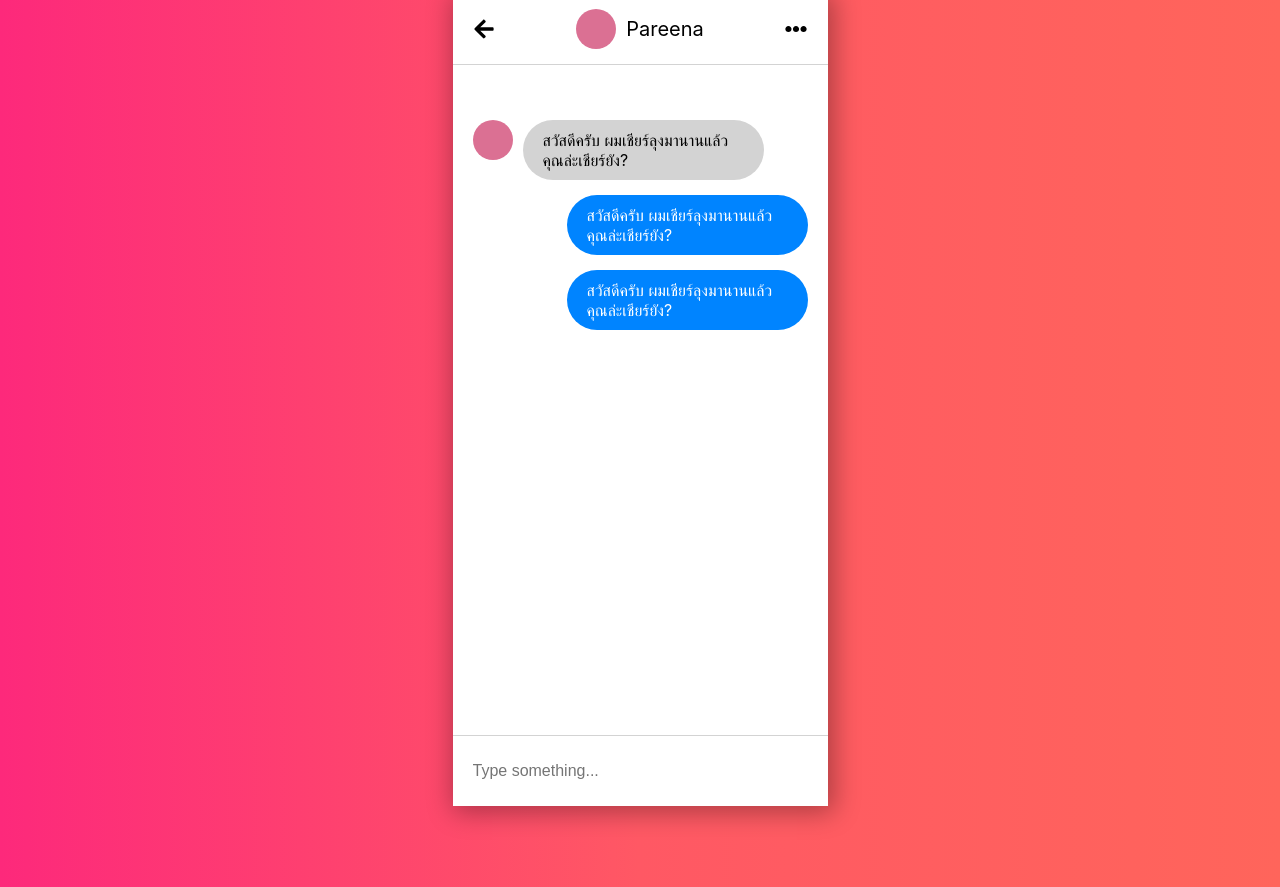
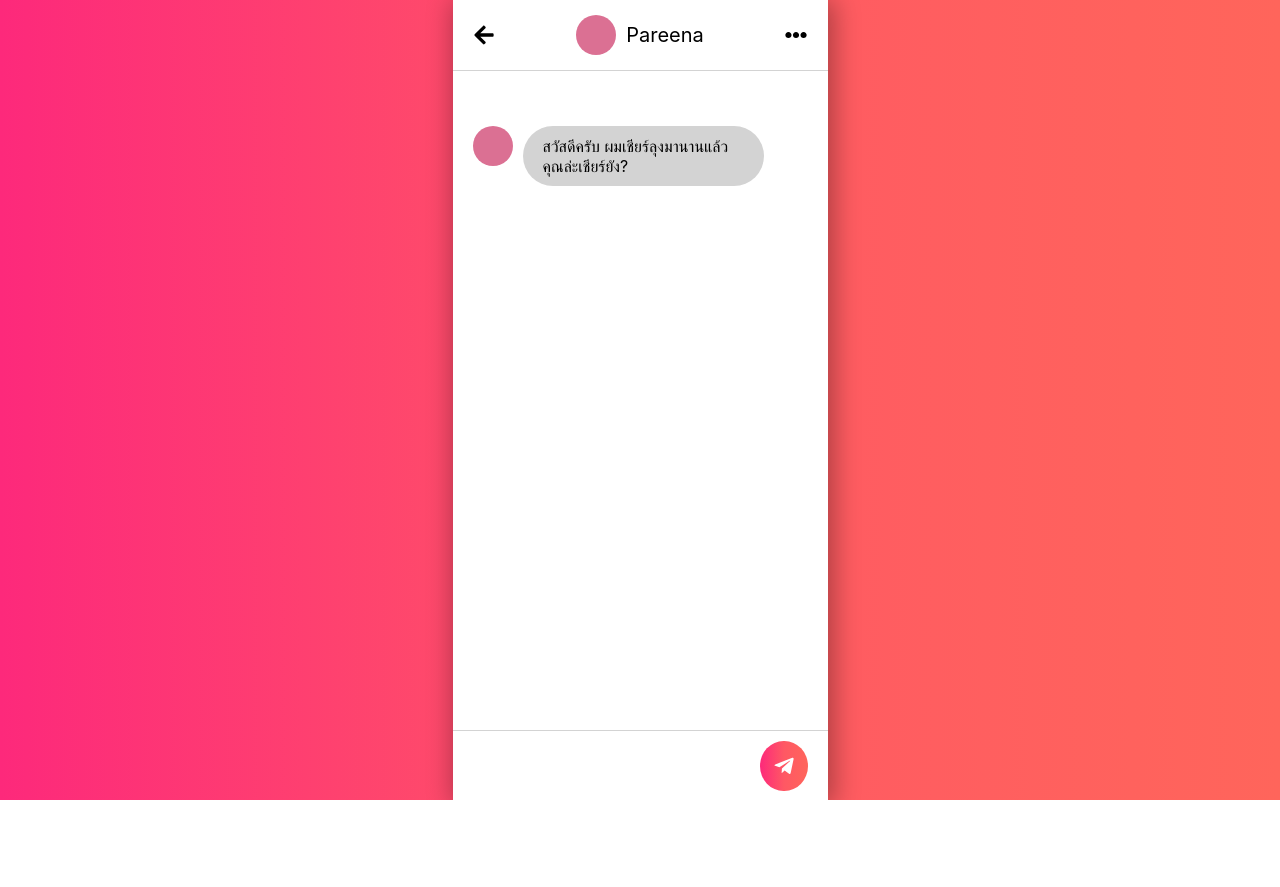
Before and after one commit to noppanat1997/slimder, a React (Create React App) app: page /chat in a window 1280 px wide. After the commit the page ends 800 px from the top, so only its background shows below. Built offline with nearby package versions, Linux system fonts and the light colour scheme.

Commit message:
🆕 Chat finished v1.0

```diff
--- a/src/App.css
+++ b/src/App.css
@@ -1,6 +1,10 @@
 .phone {
-  width: 375px;
-  height: 812px;
+  box-sizing: border-box;
+  max-width: 375px;
+  max-height: 812px;
+  width: 100vw;
+  height: 100vh;
   background-color: white;
   box-shadow: 3px 3px 25px 3px #00000054;
+  overflow: hidden;
 }
--- a/src/components/Bubble.js
+++ b/src/components/Bubble.js
@@ -1,13 +1,13 @@
 import React from 'react';
 import './Bubble.scss';
 
-export default ({ me }) => {
+export default ({ me, text }) => {
   return (
     <div className={me ? 'bubble-container me' : 'bubble-container'}>
       {!me && <div className="bubble-pic"></div>}
 
       <div className="bubble">
-        <p>สวัสดีครับ ผมเชียร์ลุงมานานแล้ว คุณล่ะเชียร์ยัง?</p>
+        <p>{text}</p>
       </div>
     </div>
   );
--- a/src/components/Chat.js
+++ b/src/components/Chat.js
@@ -1,9 +1,42 @@
-import React from 'react';
+import React, { useState, useEffect } from 'react';
 import './Chat.scss';
 import Bubble from './Bubble';
-import { FaArrowLeft, FaEllipsisH } from 'react-icons/fa';
+import { FaArrowLeft, FaEllipsisH, FaTelegramPlane } from 'react-icons/fa';
+
 
 export default () => {
+  const [msg, setMsg] = useState('');
+  const [msgs, setMsgs] = useState([]);
+
+  useEffect(() => {
+    setMsgs([
+      ...msgs,
+      {
+        name: 'Pareena',
+        text: 'สวัสดีครับ ผมเชียร์ลุงมานานแล้ว คุณล่ะเชียร์ยัง?',
+        isMe: false
+      }])
+  }, [])
+
+  useEffect(() => {
+    const ele = document.querySelector('.chat-box');
+    ele.scrollTop = ele.scrollHeight;
+  }, [msgs])
+
+  const sendMsg = e => {
+    e.preventDefault();
+    msgs.push({ name: 'Thanathorn', text: msg, isMe: true });
+    setMsg('');
+    setMsgs([
+      ...msgs,
+      {
+        name: 'Pareena',
+        text: 'สวัสดีครับ ผมเชียร์ลุงมานานแล้ว คุณล่ะเชียร์ยัง?',
+        isMe: false
+      }
+    ])
+  }
+
   return (
     <div className="chat-container">
       <div className="chat-header">
@@ -19,13 +52,20 @@ export default () => {
       </div>
 
       <div className="chat-box">
-        <Bubble/>
-        <Bubble me/>
-        <Bubble me/>
+        {msgs.map(m => <Bubble me={m.isMe} text={m.text}/>)}
+        <div id="lastest-msg"></div>
       </div>
 
       <div className="chat-input">
-        <input placeholder="Type something..."/>
+        <input
+          id="input-chat"
+          placeholder="Type something..."
+          value={msg}
+          onChange={e => setMsg(e.target.value)}
+          onKeyPress={e => e.key === 'Enter' ? sendMsg(e) : null}
+          autoFocus
+        />
+        <button onClick={sendMsg}><FaTelegramPlane /></button>
       </div>
 
     </div>
--- a/src/components/Chat.scss
+++ b/src/components/Chat.scss
@@ -40,17 +40,22 @@
   }
 
   .chat-box {
-    height: calc(100% - 70px);
+    height: 75%;
     padding: 40px 20px;
+    overflow: scroll;
   }
 
   .chat-input {
     position: absolute;
     bottom: 0;
+    box-sizing: border-box;
+    padding: 0 20px;
     width: 100%;
     height: 70px;
     border-top: 1px solid lightgray;
+    background: white;
     display: flex;
+    justify-content: space-between;
     align-items: center;
 
     input {
@@ -58,6 +63,28 @@
       padding: 20px;
       border: none;
       font-size: 16px;
+
+      &:focus {
+        outline: none;
+
+        &::placeholder { color: transparent }
+      }
+
+    }
+
+    button {
+      display: flex;
+      justify-content: center;
+      align-items: center;
+      border-radius: 50%;
+      width: 50px;
+      height: 50px;
+      border: none;
+      font-size: 22px;
+      color: white;
+      background: linear-gradient(to right, #fd297b, #ff5864, #ff655b);
+
+      &:focus { outline: none }
     }
   }
 }
```
